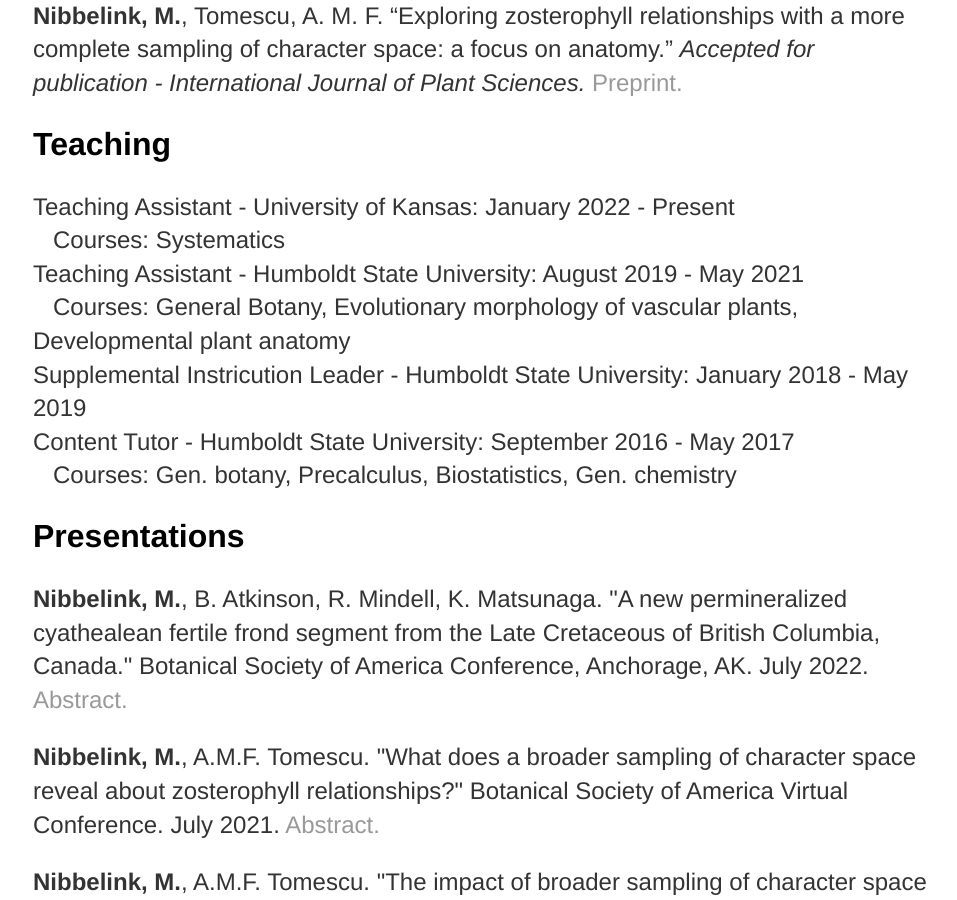
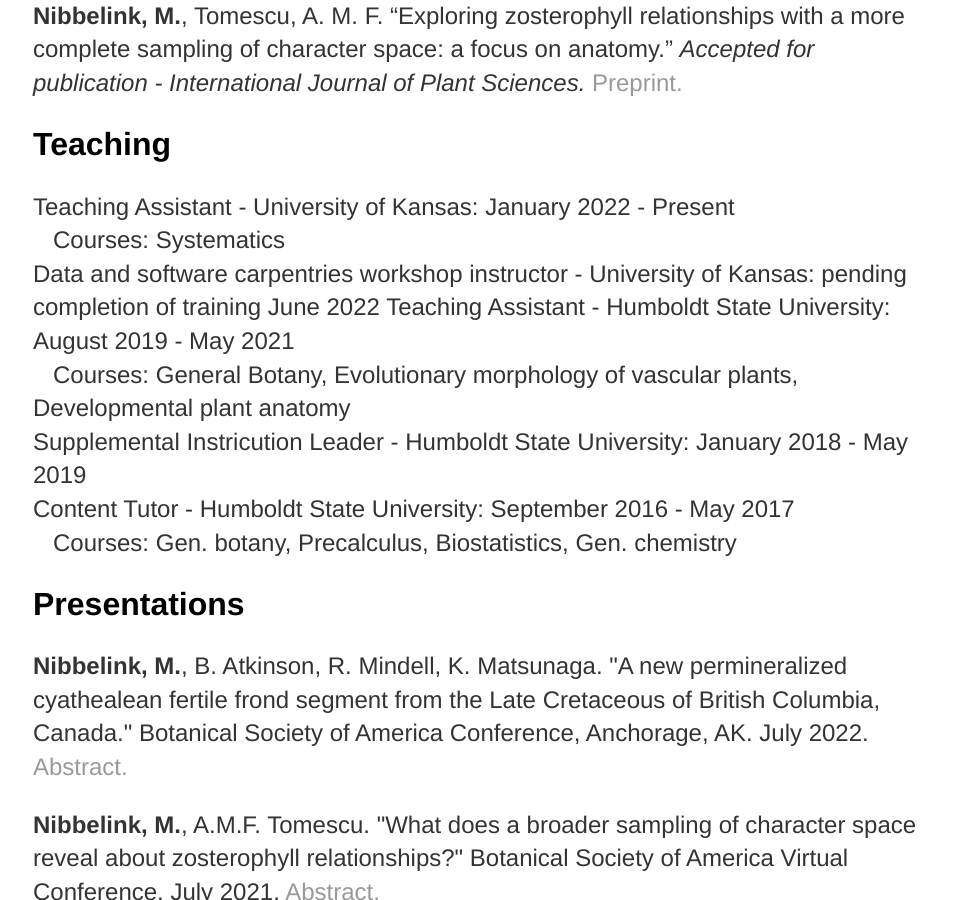
Before and after one commit to megannibbs/megannibbelink.github.io, a Jekyll site: the page built from cv/index.html, in a window 1280 px wide and 900 px high, scrolled down 872 px. Shown: the whole window, without its empty margins (159-1116 px from the left). Built offline with Jekyll 4.4.1, drawn with Linux system fonts in a browser that asks for light colours.

Commit message:
Update index.html

```diff
--- a/cv/index.html
+++ b/cv/index.html
@@ -23,6 +23,7 @@ title: Meg Nibbelink | CV
 	<h2>Teaching</h2>
 	<p>Teaching Assistant - University of Kansas: January 2022 - Present</br>
 		&nbsp;&nbsp;&nbsp;Courses: Systematics</br>
+		Data and software carpentries workshop instructor - University of Kansas: pending completion of training June 2022
 		Teaching Assistant - Humboldt State University: August 2019 - May 2021</br>
 		&nbsp;&nbsp;&nbsp;Courses: General Botany, Evolutionary morphology of vascular plants, Developmental plant anatomy</br>
 		Supplemental Instricution Leader - Humboldt State University: January 2018 - May 2019</br>
```
